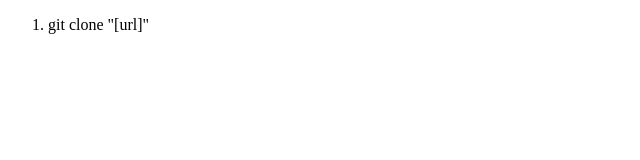
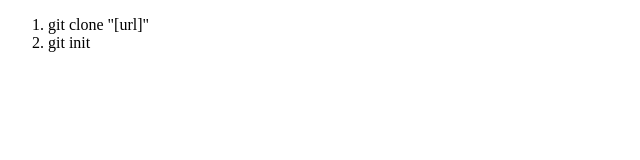
Before and after one commit to amitauddy/git-tutorials, a plain HTML site: page index.html in a window 1280 px wide. Shown: the full height of the page, 0-640 px from the left. Drawn offline with Linux system fonts and the light colour scheme.

Commit message:
new changes made

```diff
--- a/index.html
+++ b/index.html
@@ -6,6 +6,7 @@
 <body>
 <ol>
 	<li>git clone "[url]"</li>
+	<li>git init</li>
 </ol>
 </body>
 </html>
```
